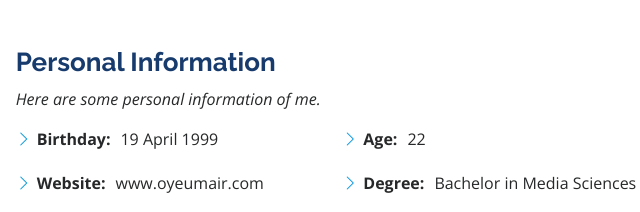
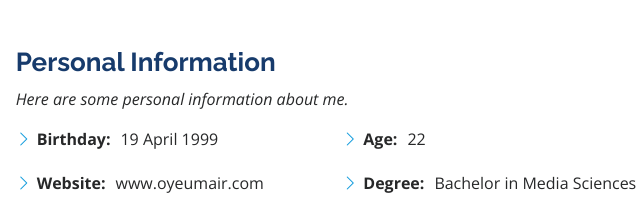
Before and after one commit to oyeumair/design.github.com, a plain HTML site: page index.html in a window 1280 px wide. Shown: the part 921-1133 px from the top of the page, 623-1263 px from the left. Drawn offline with nearby package versions, Linux system fonts and the light colour scheme.

Commit message:
Update index.html

```diff
--- a/index.html
+++ b/index.html
@@ -96,7 +96,7 @@
           <div class="col-lg-8 pt-4 pt-lg-0 content" data-aos="fade-left">
             <h3>Personal Information</h3>
             <p class="fst-italic">
-              Here are some personal information of me.
+              Here are some personal information about me.
             </p>
             <div class="row">
               <div class="col-lg-6">
```
